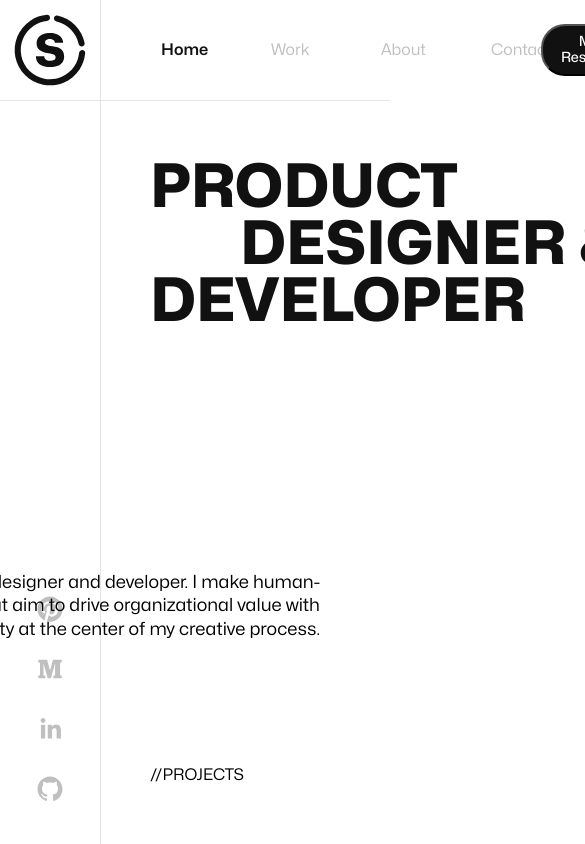
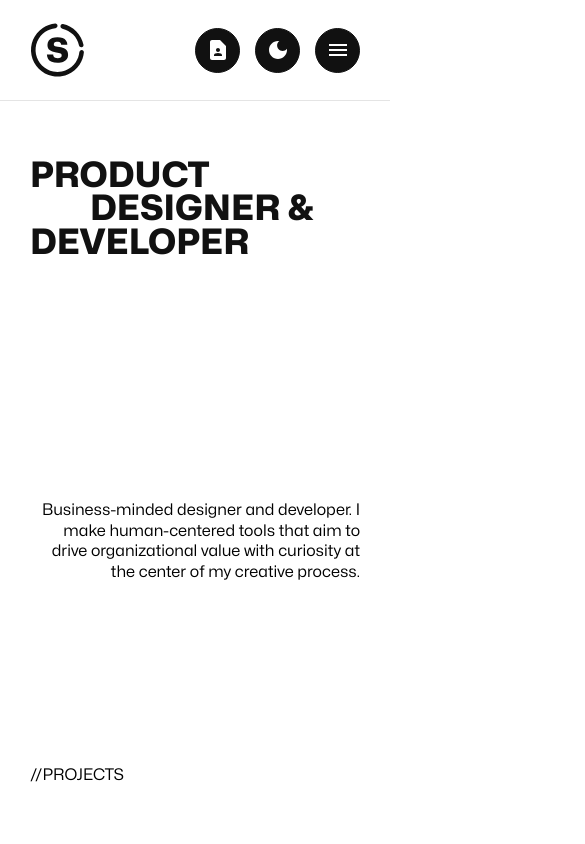
Before and after one commit to seane4/pf-seanedens, a React (Create React App) app: page / in a window 390 px wide. Shown: the top 844 px of the page, 585 px wide, since content can reach past the window. Built offline with nearby package versions, Linux system fonts and the light colour scheme.

Commit message:
mobile responsive, finish menu

```diff
--- a/src/components/home/Home.jsx
+++ b/src/components/home/Home.jsx
@@ -41,9 +41,9 @@ function Home() {
 
   return (
     <div className={theme === "light" ? "home" : "home dark"}>
-        <Nav/>
+        <Nav width={projectWidth}/>
         <div className="container">
-          <Sidebar/>
+          {projectWidth < 1000 ? "" : <Sidebar/>}
           <div className="content">
             <Hero/>
             {projectWidth > projectBreakpoint ? <Projects/> : <ProjectsMobile/>}
--- a/src/components/home/home.scss
+++ b/src/components/home/home.scss
@@ -191,6 +191,27 @@
 
     @media only screen and (width < 1000px) {
 
+        #root > div > div > div.container > div.content > div.hero {
+            padding-left: 0px;
+        }
+
+        #root > div > div > div.container > div.content {
+            padding-left: 60px;
+            width: calc(100vw - 130px);
+        }
+
+        #root > div > div > div.container > div.content > div.projectsMobile {
+            padding-left: 0px;
+        }
+
+        #root > div > div > div.container > div.content > div.contact {
+            padding-left: 0px;
+        }
+
+        #root > div > div > div.container > div.content > div.about {
+            padding: 60px 0px 60px 0px;
+        }
+
         #Home > div > div.titleContainer {
             align-self: flex-start;
         }
@@ -230,5 +251,173 @@
         .contact .wrapper .formContainer form .formContent .right .messageBody .textareaClass {
             font-size: 16px;
         }
+
+        .nav .wrapper .fullItemsBar .itemsRight {
+            gap: 30px;
+        }
+
+        .nav .wrapper .fullItemsBar {
+            justify-content: flex-end;
+        }
+
+        #root > div > div > div.nav > div > div.logo {
+            padding-left: 30px;
+            width: 75px;
+            height: 75px;
+            border: none;
+        }
     }
+
+    @media only screen and (width < 800px) {
+
+        #Work > div > div.mobileProjectGroup {
+            grid-template-columns: repeat(1, 1fr);
+        }
+
+        .hero .wrapper .titleContainer .title.indent {
+            padding-left: 60px;
+        }
+
+        #Contact > div > div.formContainer > form > div > div.left {
+            flex-wrap: wrap;
+            gap: 40px;
+        }
+
+        .contact .wrapper .formContainer form .formContent .left .fieldBody {
+            flex-grow: 1;
+        }
+
+        #About > div > div.container > div.traitsContainer > div:nth-child(n+0) > div > div > div > div.traitDesc {
+            font-size: 16px;
+        }
+
+        #About > div > div.container > div.traitsContainer {
+            grid-template-columns: repeat(1, 1fr);
+        }
+
+        #About > div > div.container > div.traitsContainer > div:nth-child(n+0) > div > div {
+            padding: 30px 0px 30px 0px;
+        }
+
+        #About > div > div.container {
+            gap: 30px;
+        }
+
+        #Home > div > div.aos-init.aos-animate > div {
+            max-width: calc(100vw - 140px)
+        }
+
+        #Home > div > div.titleContainer > div > div.title.indent {
+            width: initial;
+        }
+
+        #root > div > div > div.container > div.content {
+            width: calc(100vw - 90px);
+            padding-left: 40px;
+        }
+
+        #root > div > div > div.nav > div > div.fullItemsBar {
+            padding-right: 50px;
+        }
+
+    }
+
+    @media only screen and (width < 615px) {
+
+        #Home > div > div.aos-init.aos-animate > div {
+            font-size: 16px;
+        }
+
+        #Home > div > div.titleContainer > div > div:nth-child(n+0) {
+            font-size: 50px;
+        }
+
+        #Contact > div > div.aos-init.aos-animate > div {
+            font-size: 50px;
+        }
+
+        #About > div > div.desc {
+            font-size: 18px;
+        }
+
+        .nav .wrapper .fullItemsBar .itemsRight {
+            gap: 15px;
+        }
+
+        #About > div > div.container > div.aos-init.aos-animate > div > img {
+            height: 200px;
+            object-fit: cover;
+            object-position: 75%;
+        }
+    }
+
+    @media only screen and (width < 550px) {
+
+        #Home > div > div.titleContainer > div > div:nth-child(n+0) {
+            font-size: 45px;
+        }
+
+        #Contact > div > div.aos-init.aos-animate > div {
+            font-size: 45px;
+        }
+
+        #Contact > div > div.footer {
+            font-size: 12px;
+            text-align: center;
+        }
+
+        #root > div {
+            overflow-x: hidden;
+        }
+
+    }
+
+    @media only screen and (width < 550px) {
+
+        #Home > div > div.aos-init.aos-animate > div {
+            max-width: initial;
+            width: 100%;
+        }
+
+        #root > div > div > div.container > div.content {
+            padding-left: 30px;
+        }
+
+        #root > div > div > div.nav > div > div.logo {
+            padding-left: 20px;
+        }
+
+        #root > div > div > div.container > div.content {
+            width: calc(100vw - 75px);
+        }
+
+        #root > div > div > div.nav > div > div.fullItemsBar {
+            padding-right: 45px;
+        }
+
+    }
+
+    @media only screen and (width < 550px) {
+
+        #Home > div > div.titleContainer > div > div:nth-child(n+0) {
+            font-size: 45px;
+        }
+
+
+        #root > div > div > div.container > div.content {
+            width: calc(100vw - 60px);
+        }
+
+        #root > div > div > div.nav > div > div.fullItemsBar {
+            padding-right: 30px;
+        }
+    }
+
+    @media only screen and (width < 450px) {
+
+        #Home > div > div.titleContainer > div > div:nth-child(n+0) {
+            font-size: 35px;
+        }
+    }
+
 }
--- a/src/components/nav/Nav.jsx
+++ b/src/components/nav/Nav.jsx
@@ -4,13 +4,16 @@ import * as Icon from "./SeanLogo.js"
 import CallMadeIcon from '@mui/icons-material/CallMade'
 import DarkModeIcon from '@mui/icons-material/DarkMode';
 import LightModeIcon from '@mui/icons-material/LightMode';
+import MenuIcon from '@mui/icons-material/Menu';
+import ContactPageIcon from '@mui/icons-material/ContactPage';
 import * as Scroll from 'react-scroll';
 import { Link, Button, Element, Events, animateScroll as scroll, scrollSpy, scroller } from 'react-scroll'
 import { ThemeProvider, useTheme } from "../../ThemeContext";
 
-function Nav() {
+function Nav({width}) {
 
   const { theme, toggleTheme } = useTheme();
+  const [menuOpen, setMenuOpen] = useState(false)
 
   return (
     <div className={theme === "light" ? "nav" : "nav dark"}>
@@ -19,19 +22,39 @@ function Nav() {
           <Icon.SeanLogo theme={theme} size={100}/>
         </div>
         <div className="fullItemsBar">
+          {
+            width > 1000 ? (
               <div className="itemsLeft">
                 <Link offset={-200} smooth spy to="Home" className={`item-${theme}`} activeClass={`item-${theme} active`}>Home</Link>
                 <Link offset={-150} smooth spy to="Work" className={`item-${theme}`} activeClass={`item-${theme} active`}>Work</Link>
                 <Link offset={-150} smooth spy to="About" className={`item-${theme}`} activeClass={`item-${theme} active`}>About</Link>
                 <Link offset={-150} smooth spy to="Contact" className={`item-${theme}`} activeClass={`item-${theme} active`}>Contact</Link>
               </div>
+            ) : null
+          }
           <div className="itemsRight">
             <a target="_blank" rel="noreferrer" href="https://drive.google.com/file/d/1ie2O8tUHI6eXPCWzZxbyhoFOniiTE8pg/view">
+              {
+                width > 550 ? (
                 <button className={theme === "light" ? "buttonMain-light" : "buttonMain-dark"}>My Resume
                   {<CallMadeIcon className="icon"/>}
                 </button>
+                ) :
+                  <a target="_blank" rel="noreferrer" href="https://drive.google.com/file/d/1ie2O8tUHI6eXPCWzZxbyhoFOniiTE8pg/view">
+                    <button className={theme === "light" ? "themeIcon-light" : "themeIcon-dark"}>
+                      {<ContactPageIcon className="icon"/>}
+                    </button>
+                  </a>
+              }
             </a>
             <button onClick={toggleTheme} className={theme === "light" ? "themeIcon-light" : "themeIcon-dark"}>{theme === "light" ? <DarkModeIcon/> : <LightModeIcon/>}</button>
+            {
+              width < 1000 ? (
+                  <button className={theme === "light" ? "themeIcon-light" : "themeIcon-dark"}>
+                    <MenuIcon onClick={() => setMenuOpen(!menuOpen)} className="icon"/>
+                  </button>
+              ) : null
+            }
           </div>
         </div>
       </div>
--- a/src/components/nav/nav.scss
+++ b/src/components/nav/nav.scss
@@ -113,6 +113,7 @@
                     padding: 10px 20px 10px 20px;
                     background-color: #111;
                     border-radius: 24px;
+                    border: 1px solid #111;
 
                     display: flex;
                     align-items: center;
@@ -140,7 +141,7 @@
                     padding: 10px 20px 10px 20px;
                     background-color: #FFF;
                     border-radius: 24px;
-                    border: 2px solid white;
+                    border: 1px solid white;
 
                     display: flex;
                     align-items: center;
@@ -171,6 +172,7 @@
                     align-items: center;
                     justify-content: center;
                     color: white;
+                    border: 1px solid #111;
 
                     transition: all 0.25s;
 
--- a/src/components/projects/projectsMobile/ProjectsMobile.jsx
+++ b/src/components/projects/projectsMobile/ProjectsMobile.jsx
@@ -23,7 +23,7 @@ function ProjectsMobile() {
                 //PROJECTS
             </div>
             <div className="mobileProjectGroup">
-                <div data-aos="fade-up" data-aos-once="true" data-aos-easing="ease-in-sine" data-aos-duration="800" data-aos-anchor-placement="top-center">
+                <div data-aos="fade-up" data-aos-once="true" data-aos-easing="ease-in-sine" data-aos-duration="600" data-aos-anchor-placement="center-center">
                     <div className="projectItem">
                         <img src={LCI_Compact}/>
                         <div className="projectContentContainer">
@@ -44,7 +44,7 @@ function ProjectsMobile() {
                         </div>
                     </div>
                 </div>
-                <div data-aos="fade-up" data-aos-once="true" data-aos-easing="ease-in-sine" data-aos-duration="800" data-aos-anchor-placement="top-center">
+                <div data-aos="fade-up" data-aos-once="true" data-aos-easing="ease-in-sine" data-aos-duration="600" data-aos-delay="300" data-aos-anchor-placement="center-center">
                     <div className="projectItem">
                         <img src={Teerly_Compact}/>
                         <div className="projectContentContainer">
@@ -65,7 +65,7 @@ function ProjectsMobile() {
                         </div>
                     </div>
                 </div>
-                <div data-aos="fade-up" data-aos-once="true" data-aos-easing="ease-in-sine" data-aos-duration="800" data-aos-anchor-placement="top-center">
+                <div data-aos="fade-up" data-aos-once="true" data-aos-easing="ease-in-sine" data-aos-duration="600" data-aos-delay="500" data-aos-anchor-placement="top-center">
                     <div className="projectItem">
                         <img src={Cente_Compact}/>
                         <div className="projectContentContainer">
--- a/src/components/projects/projectsMobile/projectsMobile.scss
+++ b/src/components/projects/projectsMobile/projectsMobile.scss
@@ -66,6 +66,7 @@
                             display: flex;
                             align-items: center;
                             color: white;
+                            border: 2px solid #111;
                             font-family: MonaSansMedium;
                             width: 100%;
                             justify-content: center;
@@ -119,6 +120,7 @@
                             display: flex;
                             align-items: center;
                             color: #111;
+                            border: 2px solid #111;
                             font-family: MonaSansMedium;
                             width: 100%;
                             justify-content: center;
```
Also changed, not shown: src/components/contact/contact.scss (+18 -1 lines). Lines whose indentation alone changed are shown as unchanged.
